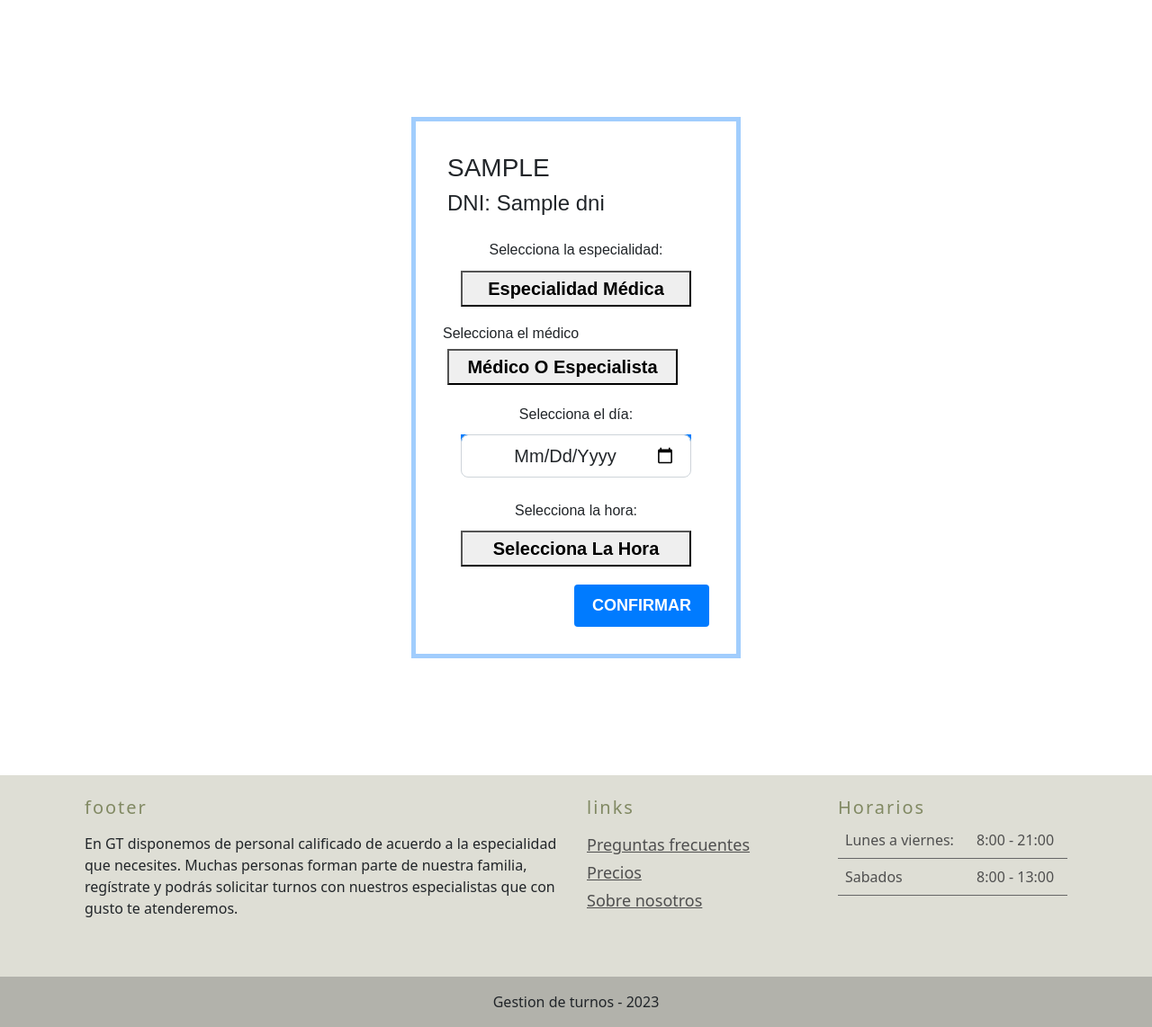
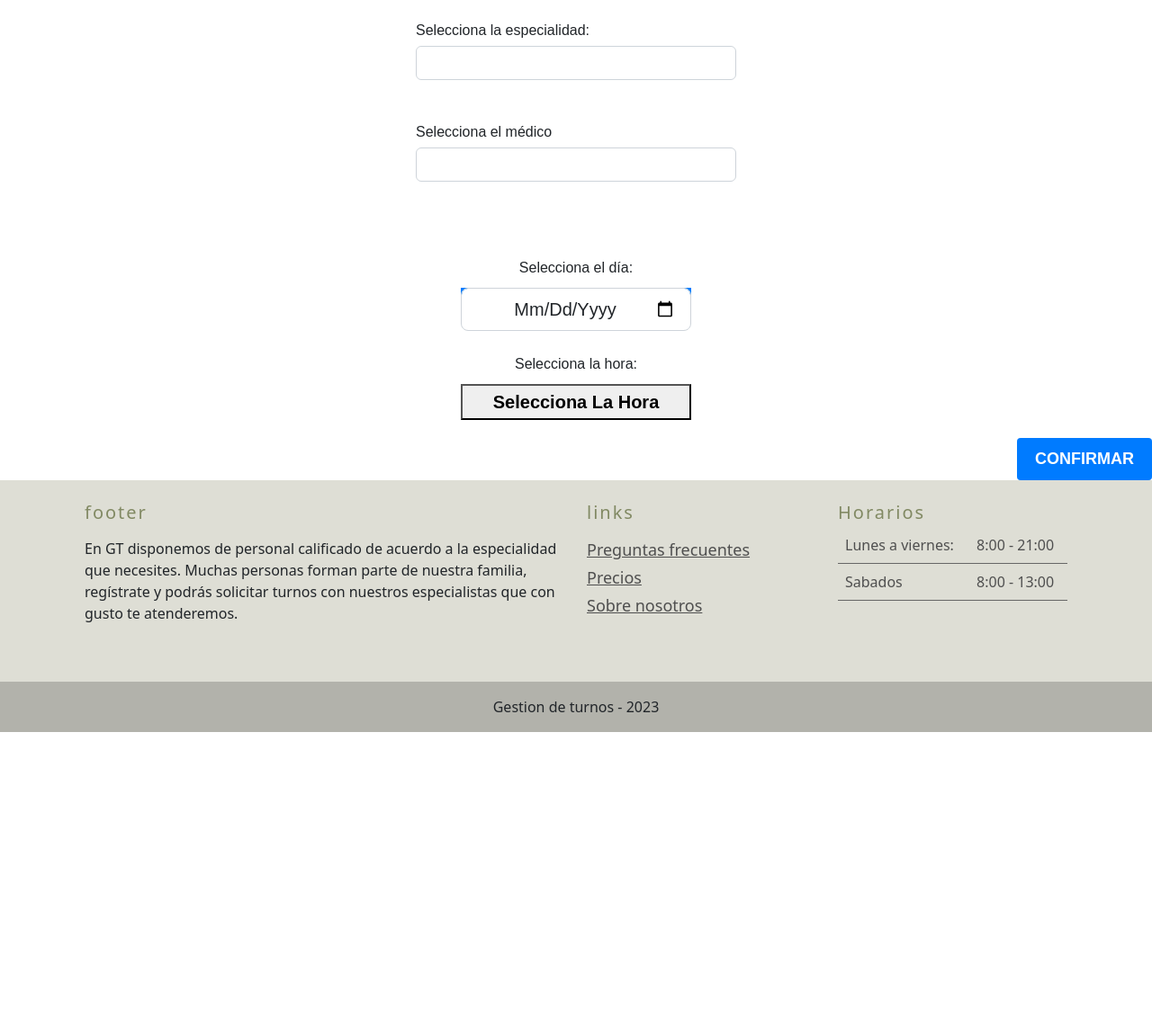
Before and after one commit to ezequielortiz8/dev-gestor-turnos, a Django app: template proyectos/URL_DISTPACHER/turnos/templates/turnos.html in a window 1280 px wide. Shown: the part 59-1201 px from the top of the page at 90% size. After the commit the page ends 873 px from the top, so only its background shows below. Run offline with Django 4.2, Linux system fonts and the light colour scheme; tables that the repository leaves empty hold one stand-in row (values such as "Sample post"); the template is opened without the code that fills it: values that come from a table or form of the project are taken from there, most other values are stand-ins (such as "Sample title", 1, 10 or a date in 2020); lists and menus that the app fills with data are empty; some web fonts are replaced.

Commit message:
cambio turnos.html

```diff
--- a/proyectos/URL_DISTPACHER/turnos/templates/turnos.html
+++ b/proyectos/URL_DISTPACHER/turnos/templates/turnos.html
@@ -1,44 +1,24 @@
 {% extends 'base.html'%}
     {% block contenido %}
-    <section class="buscador">
 
-      <div class="vista_paciente">
-        <div class="usuario">
-            <h3>{{ username }}</h3> <!--PACIENTE - esto deberia cambiar segun el log in-->
-            <h4>DNI: {{ dni }}</h4>     <!--esto deberia cambiar segun el log in-->
-        </div>
 
-        {% comment %} Comienzo de especialidad {% endcomment %}
-        <div class="especialidad">
-          <h6>Selecciona la especialidad:</h6>
-          <div class="lista">
-            <div class="dropdown">
-              <button class="dropbtn">especialidad médica</button>
-              <div class="dropdown-content">
-                {% for especialidad in especialidades %}
-                <a href="#">{{ especialidad }}</a>
-                {% endfor %}
+      <div class="container">
+          <div class="row">
+              <div class="col-md-4 my-4 mx-auto">
+                  <h6>Selecciona la especialidad:</h6>
+                  <select id="cboEspecialidad" class="form-control text-center"></select>
+                  <br /><br />
+                  <h6>Selecciona el médico<h6>
+                  <select id="cboMedico" class="form-control text-center"></select>
+                  <br /><br />
+                  <h4 id="txtAlcalde" class="text-center"></h4>
               </div>
-            </div>
           </div>
-        </div>
-        {% comment %} Fin de especialidad {% endcomment %}
+      </div>
+      {% load static %}
+      <script src="{% static 'js/index.js' %}"></script>
 
-        {% comment %} Comienzo de Médico {% endcomment %}
-        <div class="medico">
-          <h6>Selecciona el médico<h6>
-          <div class="lista">
-            <div class="dropdown">
-              <button class="dropbtn">Médico o especialista</button>
-              <div class="dropdown-content">
-                {% for medico in medicos %}
-                <a href="#">{{ medico }}</a>
-                {% endfor %}
-              </div>
-            </div>
-          </div>
-        </div>
-        {% comment %} Fin de Médico {% endcomment %}
+
 
         {% comment %} Comienzo de día {% endcomment %}
         {% comment %} Comienzo de día {% endcomment %}
@@ -79,7 +59,7 @@
         {% comment %} Fin de horario {% endcomment %}
 
         <div class="confirmar">
-        <button class="button" type="submit">CONFIRMAR</button></div>
-    </div>
-</section>
+          <button class="button" type="submit">CONFIRMAR</button>
+        </div>
+
 {% endblock %}
```
